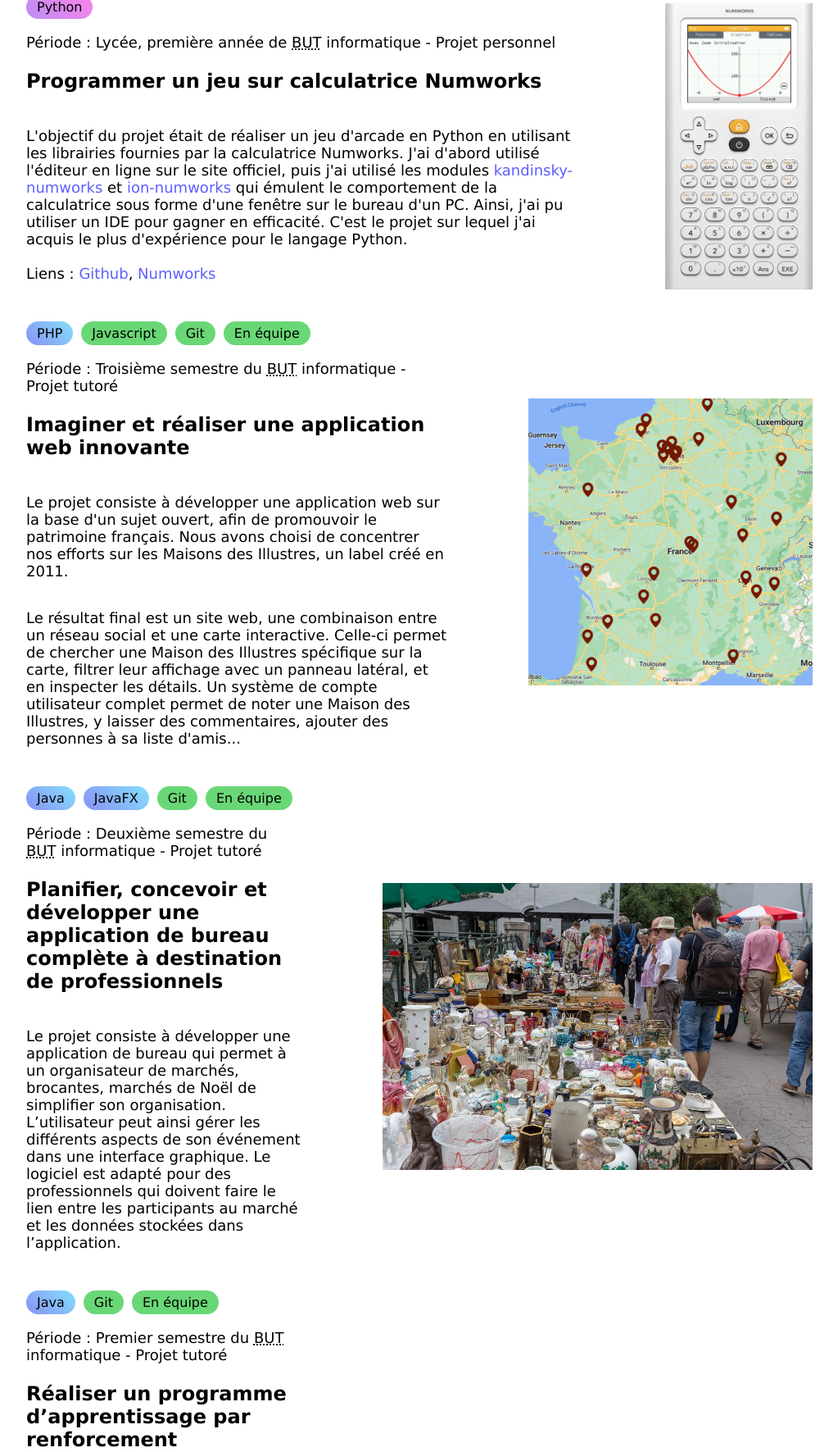
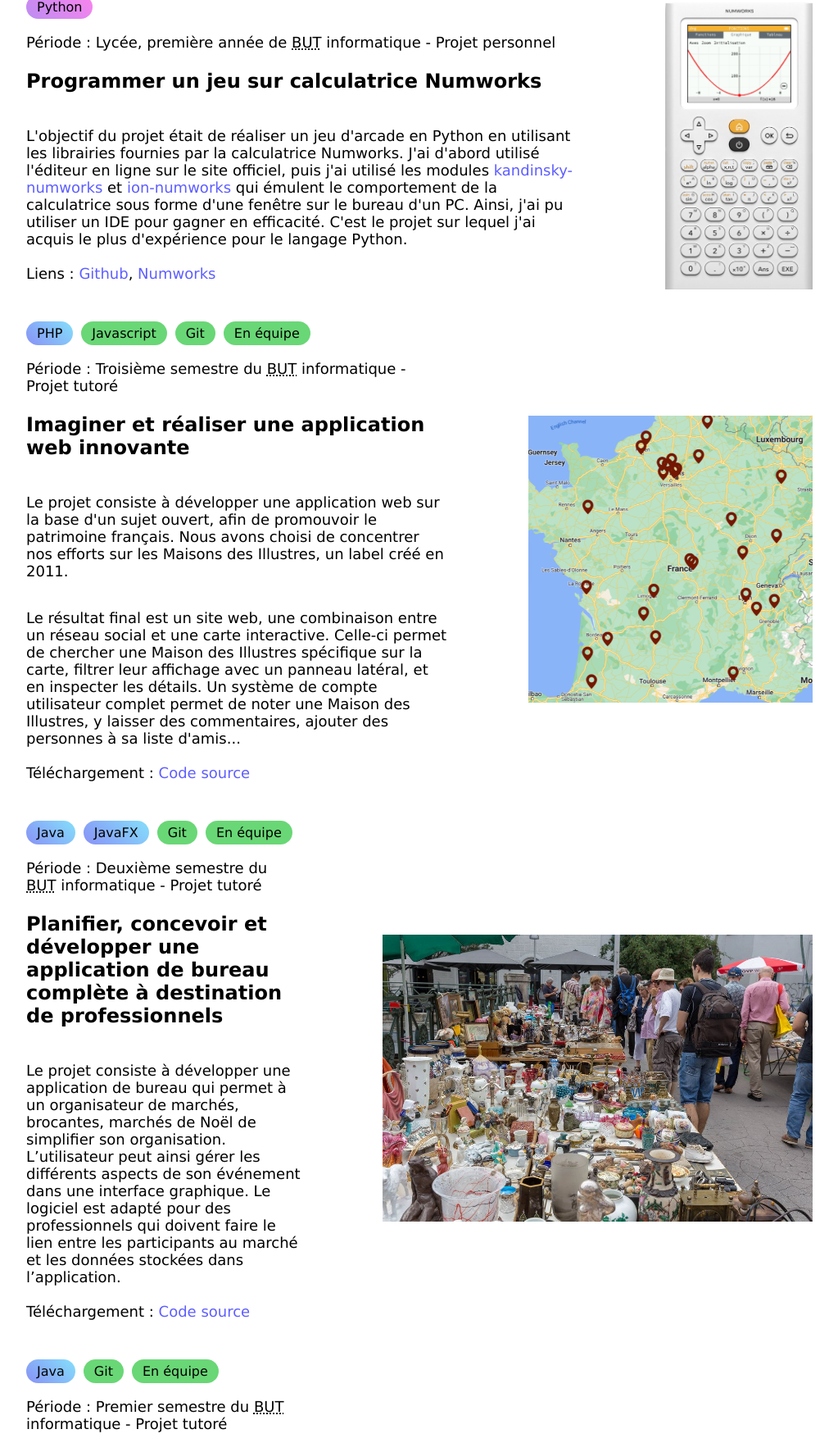
Before and after one commit to EddyFrc/EddyFrc.github.io, a PHP site: page /view/realisations.view.php in a window 1280 px wide. Shown: the part 647-2418 px from the top of the page at 82% size, without its empty margins (128-1151 px from the left). Run offline with PHP 8.4, Linux system fonts and the light colour scheme; style sheets or scripts are compiled from the project's sources.

Commit message:
Liens pour code source de NotaDomus et LeBonStand

```diff
--- a/view/realisations.view.php
+++ b/view/realisations.view.php
@@ -99,7 +99,8 @@
                 Le projet consiste à développer une application web sur la base d'un sujet ouvert, afin de promouvoir le patrimoine français. Nous avons choisi de concentrer nos efforts sur les Maisons des Illustres, un label créé en 2011.
             </p>
             <p>
-                Le résultat final est un site web, une combinaison entre un réseau social et une carte interactive. Celle-ci permet de chercher une Maison des Illustres spécifique sur la carte, filtrer leur affichage avec un panneau latéral, et en inspecter les détails. Un système de compte utilisateur complet permet de noter une Maison des Illustres, y laisser des commentaires, ajouter des personnes à sa liste d'amis...
+                Le résultat final est un site web, une combinaison entre un réseau social et une carte interactive. Celle-ci permet de chercher une Maison des Illustres spécifique sur la carte, filtrer leur affichage avec un panneau latéral, et en inspecter les détails. Un système de compte utilisateur complet permet de noter une Maison des Illustres, y laisser des commentaires, ajouter des personnes à sa liste d'amis...<br><br>
+                Téléchargement : <a href="/public/NotaDomus-source.zip">Code source</a>
             </p>
         </div>
         <?php # TODO changer l'image ?>
@@ -126,7 +127,8 @@
                 son
                 événement dans une interface graphique. Le logiciel est adapté pour des professionnels qui doivent faire
                 le
-                lien entre les participants au marché et les données stockées dans l’application.
+                lien entre les participants au marché et les données stockées dans l’application.<br><br>
+                Téléchargement : <a href="/public/LeBonStand-source.zip">Code source</a>
             </p>
         </div>
         <img class="illustration" src="/public/img/succes-brocante.jpeg" alt="Illustration de brocante">
```
